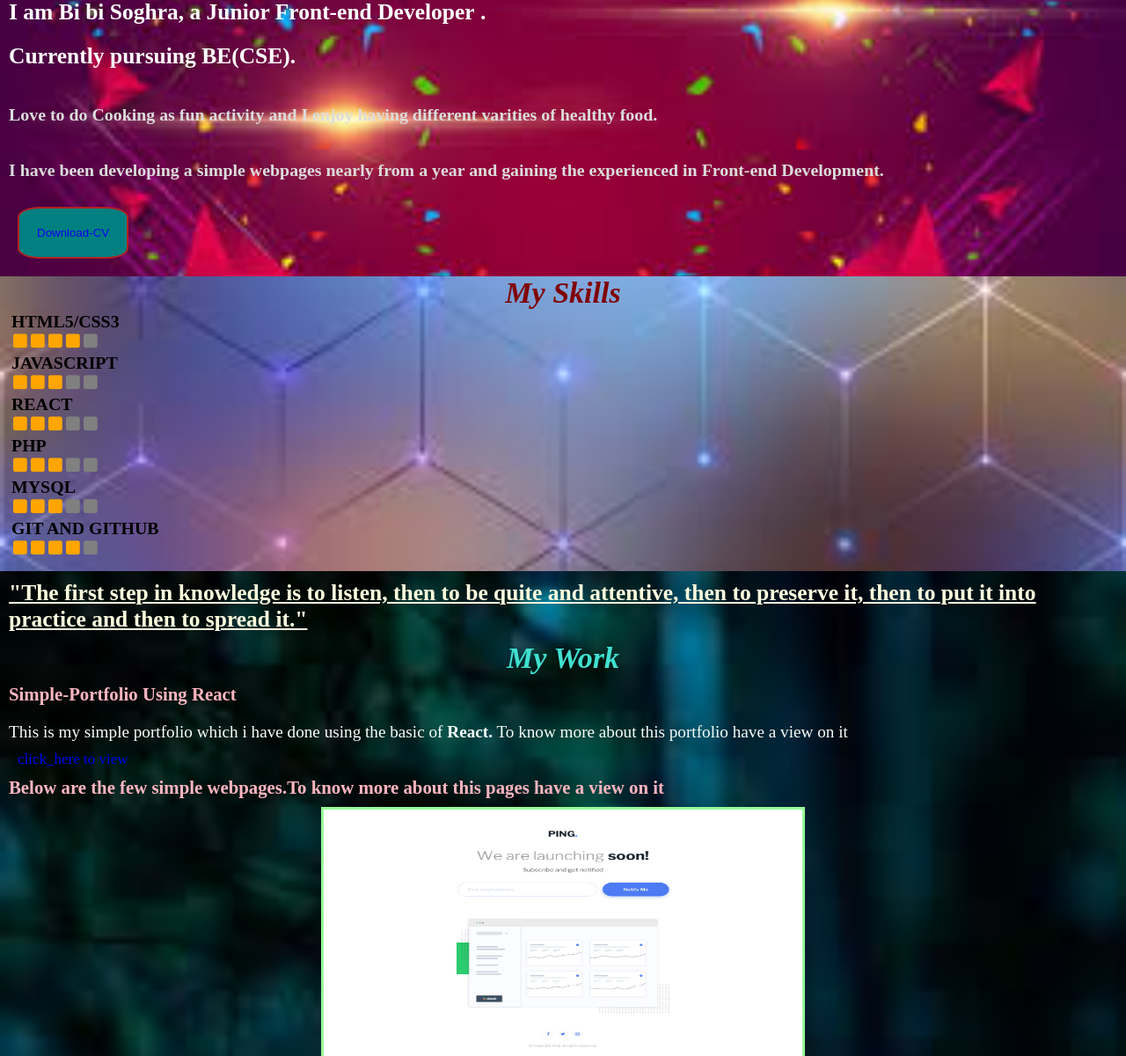
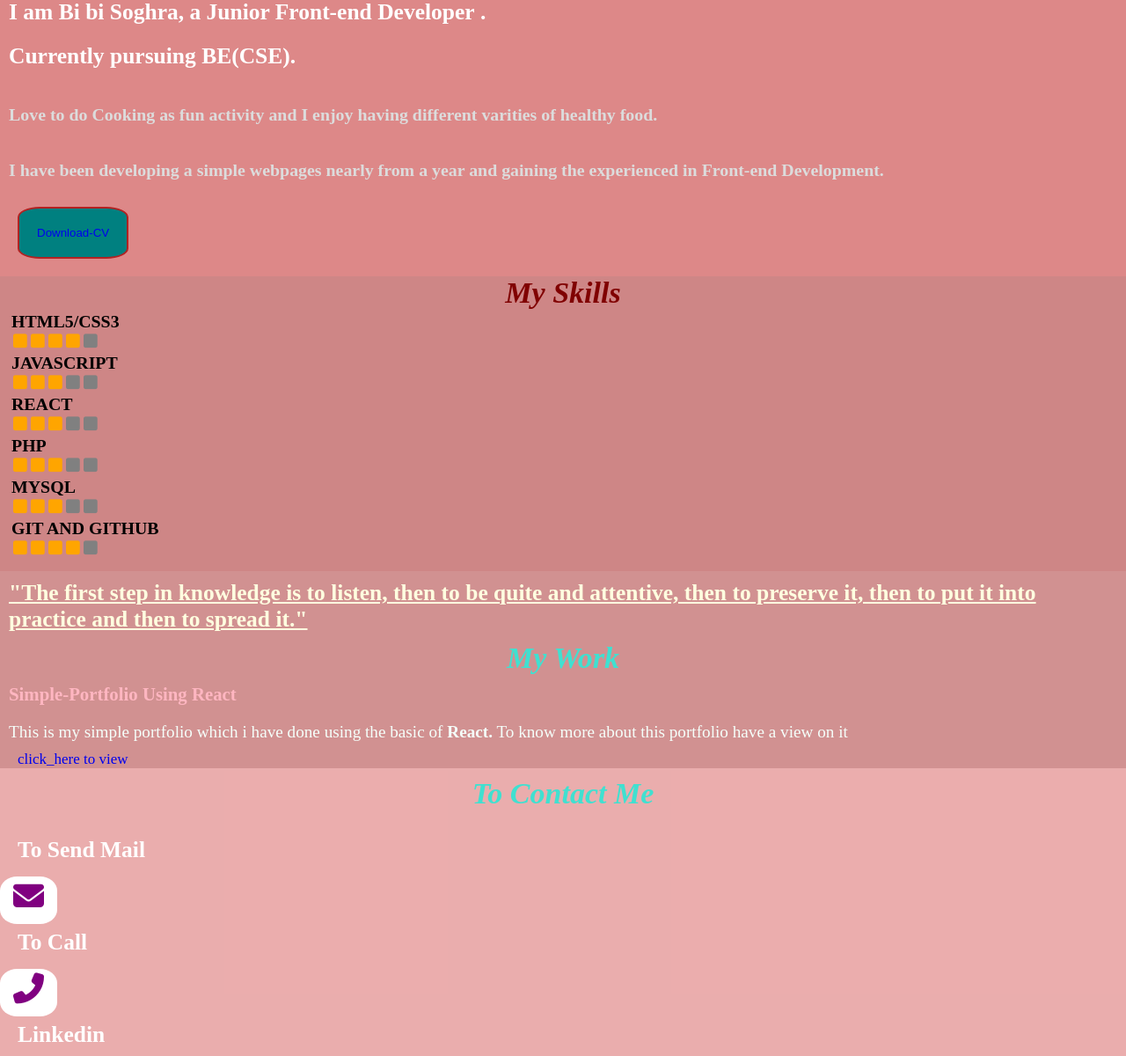
Before and after one commit to Sughra-cse/sughra-cse, a plain HTML site: page index.html in a window 1280 px wide. Shown: the part 649-1849 px from the top of the page at 88% size. Drawn offline with Linux system fonts and the light colour scheme.

Commit message:
changing the background

```diff
--- a/css/index.css
+++ b/css/index.css
@@ -4,6 +4,7 @@
     box-sizing: border-box;
     list-style: none;
     text-decoration: none;
+    background-image: none;
 }
 footer{
     padding: 10px;
@@ -26,7 +27,7 @@ body{
     margin: 0 auto;
 }
 .container{
-        background-image: url('/Images/images\ \(11\).jpg');
+    background-color:rgb(204, 121, 121);
         background-size:cover;
         width:100%;
 }
@@ -218,7 +219,7 @@ float: left;
 }
 /* aout */
 .box{
-    background-image: url('/Images/images\ \(7\).jpg');
+    background-color:rgb(221, 136, 136);
     background-size: cover;
 }
 .box1 h1{
@@ -253,7 +254,7 @@ float: left;
 }
 /* skills */
 .Scotaier{
-    background-image: url('/Images/images\ \(9\).jpg');
+    background-color:rgb(206, 134, 134);
     background-size: cover;
 }
 .Scotaier1{
@@ -293,7 +294,7 @@ font-size: large;
 }
 /* work */
 .parent{
-    background-image: url('/Images/downloadpoi.jpg');
+    background-color:rgb(209, 145, 145);
     background-size: cover;
 }
 .parent h1{
@@ -353,7 +354,7 @@ height: 180px;
 }
 /* Contact */
 .Cparent{
-    background-image: url('/Images/images.jpg');
+    background-color:rgba(233, 167, 167, 0.931);
     background-size: cover;
     padding-bottom:25px;
 }
--- a/index.html
+++ b/index.html
@@ -110,13 +110,13 @@
         This is my simple portfolio which i have done using the basic of <strong>React.</strong> To know more about this portfolio have a view on it
     </p>
     <a href="https://sughra-portfolio.netlify.com">click_here to view</a><br>
-    <h3>Below are the few simple webpages.To know more about this pages have a view on it</h3>
-   <center>
+    <!-- <h3>Below are the few simple webpages.To know more about this pages have a view on it</h3> -->
+   <!-- <center>
   <a href="https://pensive-johnson-bb1b81.netlify.com/"><img src="Images/webpage2.jpg" width="280px" height="180px"/></a><br>
     <br> <a href="https://affectionate-visvesvaraya-0a6e2c.netlify.com/"><img src="Images/webpage1.jpg" min-width="280px" min-height="180px"/></a><br>
     <br>   <a href="https://practical-hawking-6ef8f1.netlify.com/"><img src="Images/webpage3.jpg" min-width="280px" min-height="180px"/></a><br>
   <br>  <a href="https://condescending-bell-8bd3c0.netlify.com/"><img src="Images/webpage4.jpg" min-width="280px" min-height="180px"/></a><br>
-</center>
+</center> -->
 </div>
 <div class="Cparent" id="Contact">
     <h1>To Contact me</h1>
```
Also changed, not shown: Work.html (+4 -4 lines).
